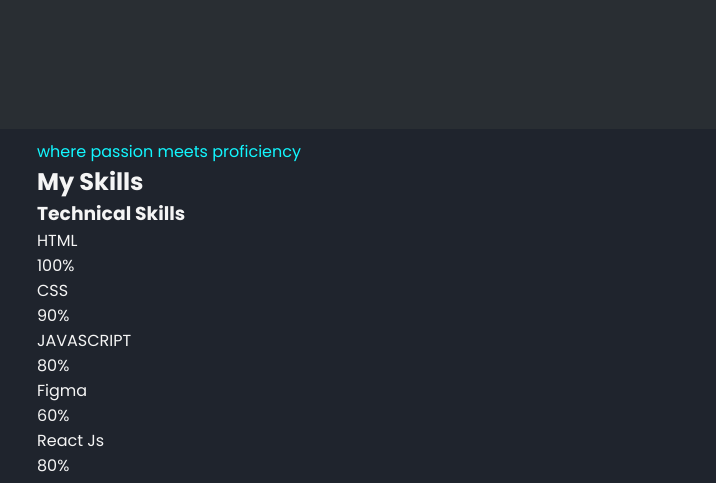
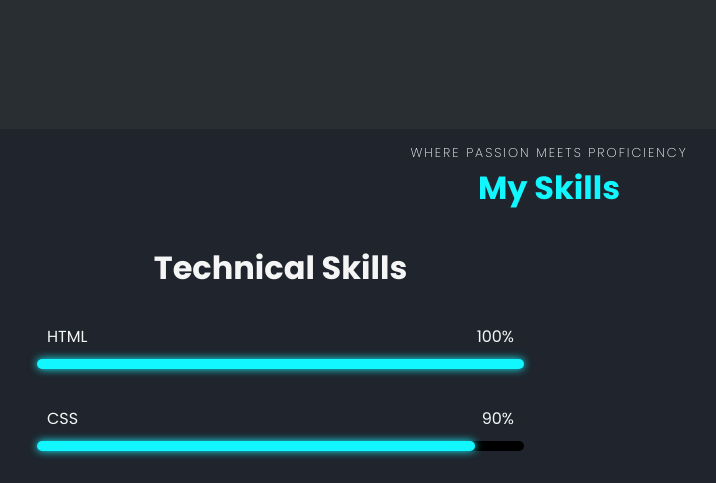
Before and after one commit to Mehedi-Hasan-Raju/My-portfullio, a plain HTML site: page index.html in a window 1280 px wide. Shown: the part 1550-2033 px from the top of the page, without its empty margins (91-807 px from the left). Drawn offline with nearby package versions, Linux system fonts and the light colour scheme; a script that the page names is missing.

Commit message:
Update style.css

```diff
--- a/style.css
+++ b/style.css
@@ -374,3 +374,79 @@ a.btn:nth-child(2)::before{
 .btn-box .btn1:hover {
     background-color: var(--secon-bg-color);
 }
+
+/*------skill section---*/
+.main-text{
+    width: 100%;
+    text-align: center;
+    margin-bottom: 2rem;
+    color: var(--hover-color);
+}
+
+.main-text h2{
+    font-weight: 700;
+    font-size: var(--norma-font);
+}
+
+.main-text span{
+    color: #fdfdfd;
+    font-size: .8rem;
+    font-weight: 200;
+    letter-spacing: 2px;
+    text-transform: uppercase;
+}
+
+.skills{
+    background-color: var(--bg-color);
+}
+.slill-main{
+    width: 100%;
+    display: grid;
+    grid-template-columns: repeat(2,1fr);
+    grid-row-gap: 30px;
+    grid-column-gap: 50px;
+}
+.skill-bar{
+    margin-bottom: 2.3rem;
+}
+.slill-main h3{
+    margin-bottom: 2rem;
+    font-size: var(--norma-font);
+    text-align: center;
+}
+
+.skill-left .skill-bar .info{
+    display: flex;
+    justify-content: space-between;
+    align-items: center;
+    padding: 0 10px;
+}
+
+.skill-left .skill-bar .bar{
+   width: 100%;
+   height: 10px;
+   background-color: black;
+   border-radius: 25px;
+   margin-top: 10px;
+   position: relative;
+}
+
+.skill-bar .bar span{
+    width: 50%;
+    height: 100%;
+    position: absolute;
+    left: 0;
+    background-color: var(--hover-color);
+    border-radius: 25px;
+    box-shadow: var(--neno-box-shadow);
+}
+
+.skill-bar .bar .html{
+    width: 100%;
+    animation:html 1s;
+}
+
+.skill-bar .bar .css{
+    width: 90%;
+    animation: css 2s;
+}
```
